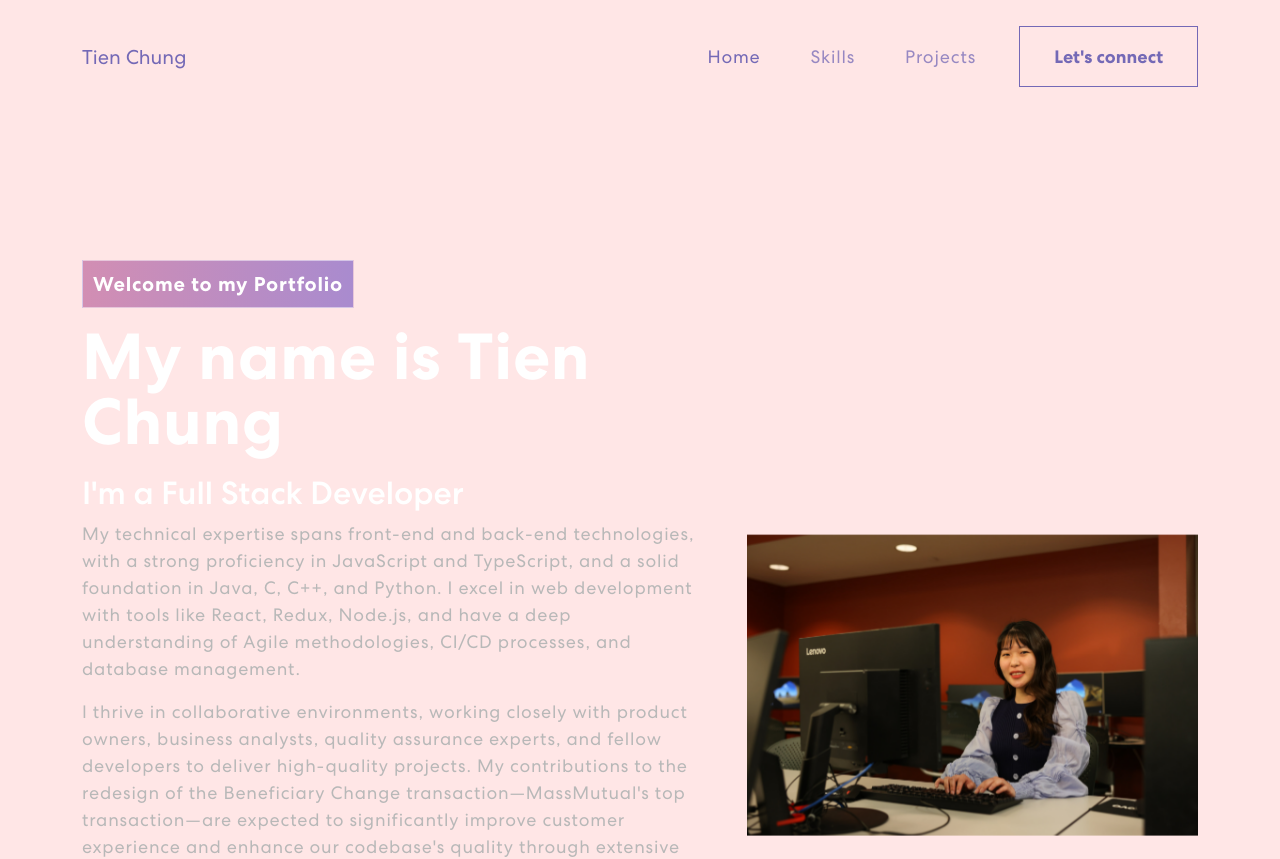
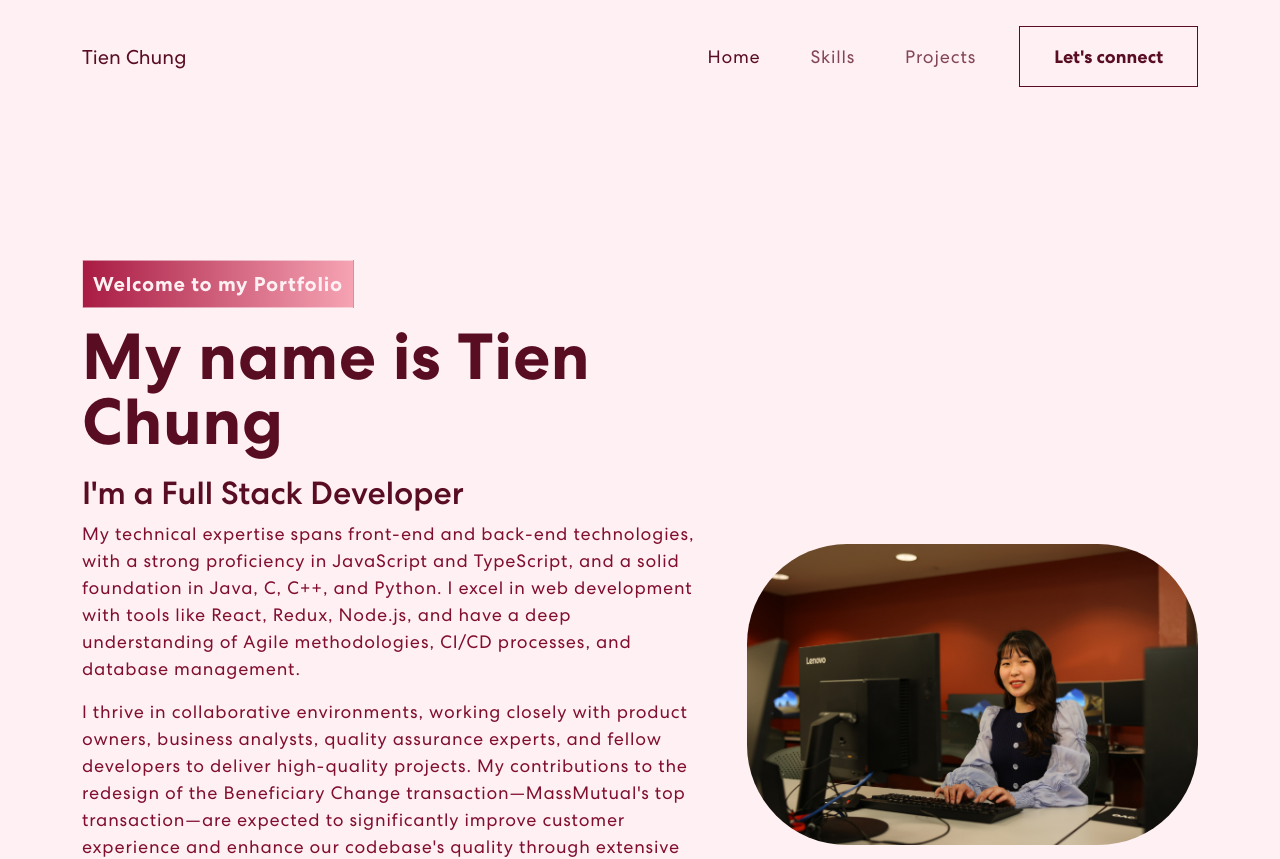
Before and after one commit to tien-chung/tien-portfolio, a React (Create React App) app: page / in a window 1280 px wide. Shown: the top 859 px of the page. Built offline with nearby package versions, Linux system fonts and the light colour scheme.

Commit message:
Changed color palatte.

```diff
--- a/src/App.css
+++ b/src/App.css
@@ -28,15 +28,15 @@ html {
 }
 
 .logo {
-  color: #7469B6;
+  color: #590D22;
 }
 
 body {
   font-weight: 400;
   overflow-x: hidden;
   position: relative;
-  background-color: #FFE6E6 !important;
-  color: #fff !important;
+  background-color: #FFF0F3 !important;
+  color: #590D22 !important;
   font-family: 'Centra', sans-serif !important;
 }
 
@@ -44,6 +44,10 @@ h1, h2, h3, h4, h5, h6 {
   margin: 0;
   padding: 0;
   line-height: normal;
+}
+
+.text {
+  color: #590D22;
 }
 
 p, a, li, button, ul {
@@ -96,14 +100,14 @@ nav.navbar {
 }
 nav.navbar.scrolled {
   padding: 0px 0;
-  background-color: #121212;
+  background-color: #FFCCD5;
 }
 nav.navbar a.navbar-brand {
     width: 9%;
 }
 nav.navbar .navbar-nav .nav-link.navbar-link {
   font-weight: 400;
-  color: #7469B6 !important;
+  color: #590D22 !important;
   letter-spacing: 0.8px;
   padding: 0 25px;
   font-size: 18px;
@@ -156,8 +160,8 @@ span.navbar-text {
 }
 .navbar-text button {
   font-weight: 700;
-  color: #7469B6;
-  border: 1px solid #7469B6;
+  color: #590D22;
+  border: 1px solid #590D22;
   padding: 18px 34px;
   font-size: 18px;
   margin-left: 18px;
@@ -173,15 +177,15 @@ span.navbar-text {
   width: 0%;
   height: 100%;
   position: absolute;
-  background-color: #E1AFD1;
+  background-color: #FFCCD5;
   left: 0;
   top: 0;
   z-index: -1;
   transition: 0.3s ease-in-out;
-  color: #7469B6;
+  color: #800F2F;
 }
 .navbar-text button:hover {
-  color: #7469B6;
+  color: #800F2F;
 }
 .navbar-text button:hover::before {
 	content: "";
@@ -248,11 +252,12 @@ nav.navbar .navbar-toggler[aria-expanded="true"] .navbar-toggler-icon {
   font-weight: 700;
   letter-spacing: 0.8px;
   padding: 8px 10px;
-  background: linear-gradient(90.21deg, rgba(170, 54, 124, 0.5) -5.91%, rgba(74, 47, 189, 0.5) 111.58%);
+  background: linear-gradient(90.21deg, rgba(164, 19, 60) -5.91%, rgba(255, 179, 193) 111.58%);
   border: 1px solid rgba(255, 255, 255, 0.5);
   font-size: 20px;
   margin-bottom: 16px;
   display: inline-block;
+  color: #fff0f3;
 }
 .banner h1 {
   font-size: 65px;
@@ -261,16 +266,17 @@ nav.navbar .navbar-toggler[aria-expanded="true"] .navbar-toggler-icon {
   line-height: 1;
   margin-bottom: 20px;
   display: block;
+  color: #590D22;
 }
 .banner p {
-  color: #B8B8B8;
+  color: #800F2F;
   font-size: 18px;
   letter-spacing: 0.8px;
   line-height: 1.5em;
   width: 96%;
 }
 .banner button {
-  color: #fff;
+  color: #590D22;
   font-weight: 700;
   font-size: 20px;
   margin-top: 60px;
@@ -288,8 +294,14 @@ nav.navbar .navbar-toggler[aria-expanded="true"] .navbar-toggler-icon {
   margin-left: 25px;
 }
 .banner img {
-  animation: updown 3s linear infinite;
+  /* animation: updown 3s linear infinite; */
+  border-radius: 100px;
 }
+
+.banner img:hover {
+  animation-play-state: paused;
+}
+
 @keyframes updown {
     0% {
         transform: translateY(-20px);
```
